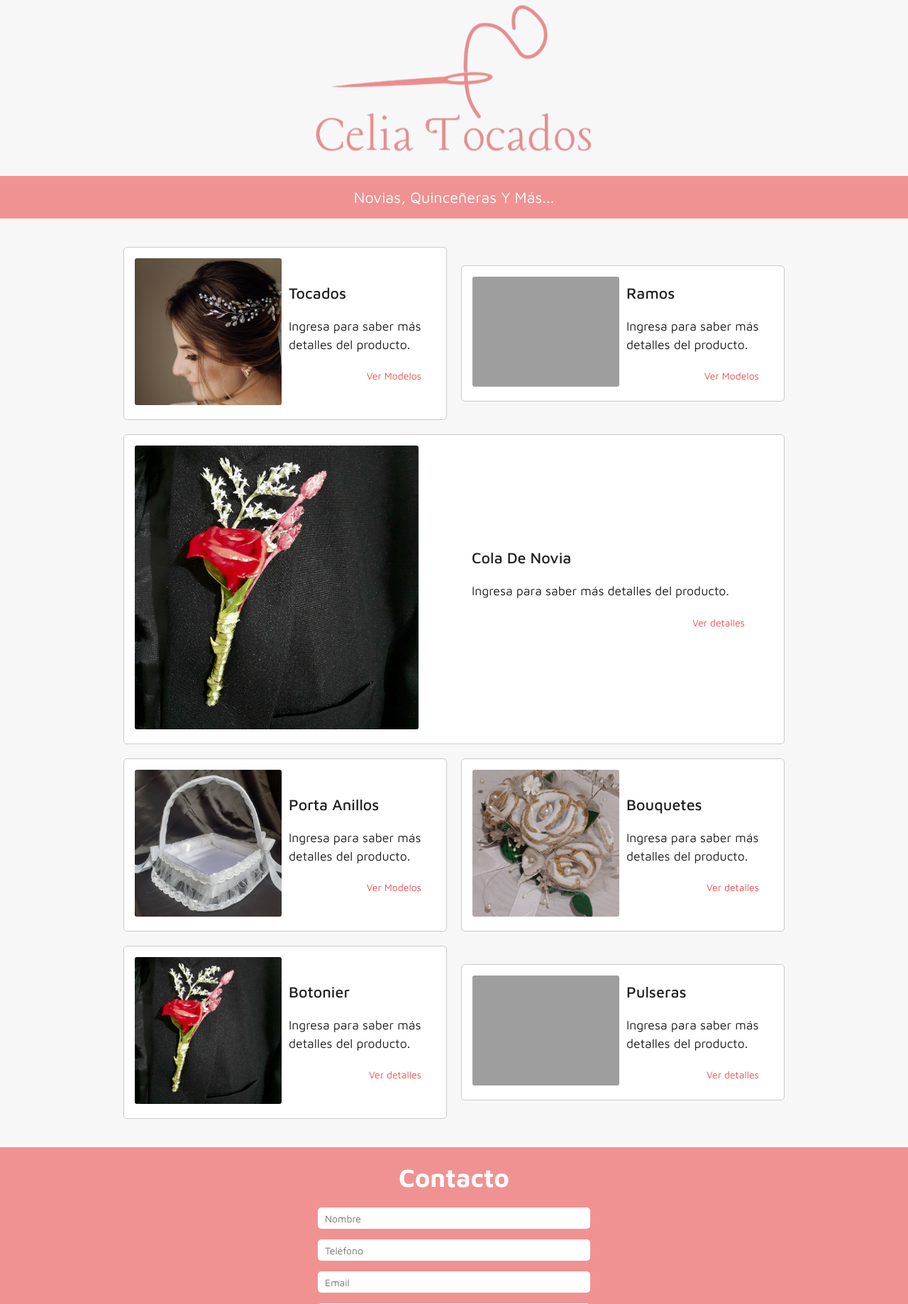
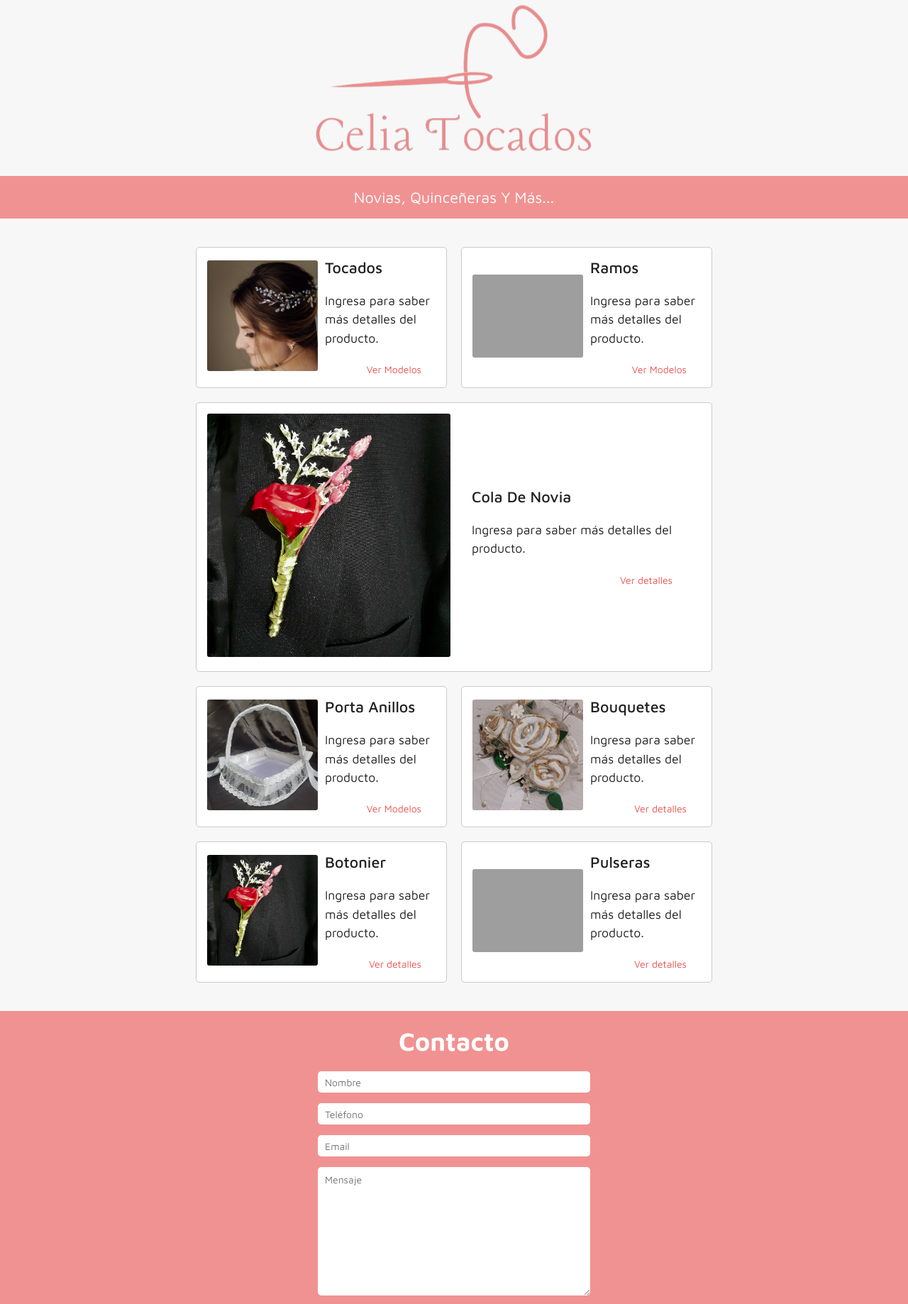
Before and after one commit to JoelPallero/Portfolio, a PHP site: page /tienda/index.html in a window 1280 px wide. Shown: the part 21-1859 px from the top of the page at 71% size. Run offline with PHP 8.4, Linux system fonts and the light colour scheme; grey boxes are pictures that could not be loaded.

Commit message:
image size correction

```diff
--- a/tienda/css/celia.css
+++ b/tienda/css/celia.css
@@ -238,7 +238,7 @@ img {
 
 .product-img {
     width: 100%;
-    max-width: 280px;
+    max-width: 380px;
     border-radius: 3px;
 }
 
@@ -441,7 +441,7 @@ img {
     }
 
     .cola-novia .product-img {
-        max-width: 350px;
+        max-width: 400px;
     }
 
     .product-link {
@@ -456,12 +456,3 @@ img {
         width: 500px;
     }
 }
-
-@media (min-width: 972px) {
-    .container {
-        width: 972px;
-    }
-    .cola-novia .product-img {
-        max-width: 400px;
-    }
-}
--- a/tienda/products/product.html
+++ b/tienda/products/product.html
@@ -42,7 +42,7 @@
         <h3>Novias, quinceñeras y más...</h3>
     </div>
 
-    <main class="main container container">
+    <main class="main container">
         <section class="main-section">
         </section>
     </main>
```
